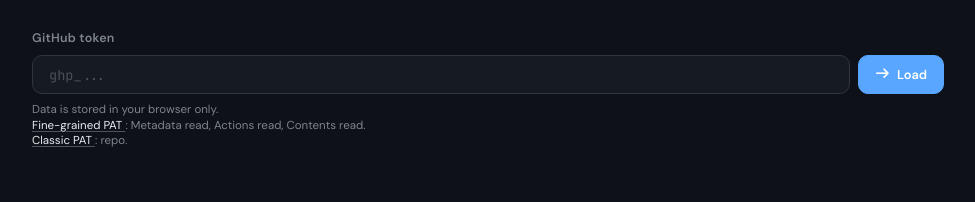
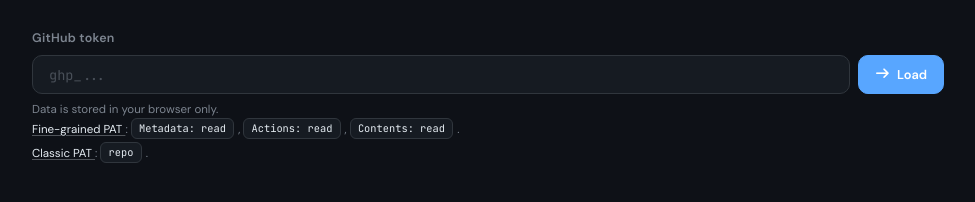
Before and after one commit to hu553in/gh-workflow-dashboard, a website built with Vite: page index.html in a window 1280 px wide. Shown: the part 108-310 px from the top of the page, without its empty margins (152-1127 px from the left). Built offline with nearby package versions, Linux system fonts and the light colour scheme.

Commit message:
chore: minor fixes

```diff
--- a/index.html
+++ b/index.html
@@ -49,11 +49,13 @@
         >
           Fine-grained PAT
         </a>
-        : Metadata read, Actions read, Contents read.<br />
+        :
+        <code>Metadata: read</code>, <code>Actions: read</code>, <code>Contents: read</code>.<br />
         <a href="https://github.com/settings/tokens" target="_blank" rel="noopener noreferrer">
           Classic PAT
         </a>
-        : repo.
+        :
+        <code>repo</code>.
       </p>
       <p id="token-status"></p>
 
--- a/src/style.css
+++ b/src/style.css
@@ -5,6 +5,7 @@
   --surface: #161b22;
   --surface-hover: #1c2129;
   --border: #30363d;
+  --border-hover: #444c56;
   --text: #e6edf3;
   --text-dim: #7d8590;
   --accent: #58a6ff;
@@ -280,6 +281,21 @@ header p {
   margin-bottom: 1.5rem;
 }
 
+.token-note code {
+  display: inline-block;
+  margin: 0 0.25rem 0.2rem 0;
+  padding: 0.14rem 0.45rem;
+  border: 1px solid var(--border);
+  border-radius: 6px;
+  background: var(--surface);
+  color: var(--text);
+  font-family: 'JetBrains Mono', monospace;
+  font-size: 0.9em;
+  line-height: 1.4;
+  white-space: nowrap;
+  vertical-align: middle;
+}
+
 #loading,
 #empty {
   text-align: center;
@@ -310,7 +326,7 @@ header p {
 }
 
 .repo:hover {
-  border-color: #444c56;
+  border-color: var(--border-hover);
 }
 
 .repo-header {
```
Also changed, not shown: README.md.
